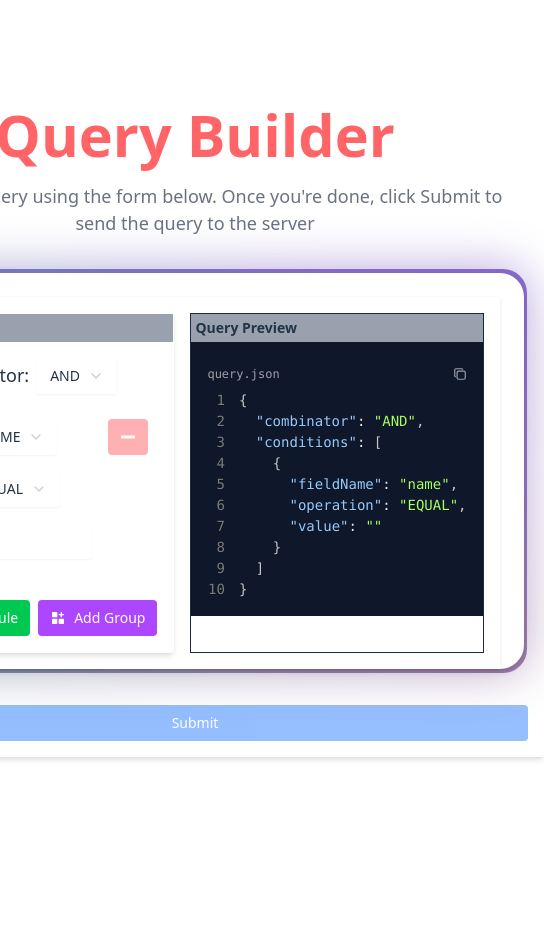
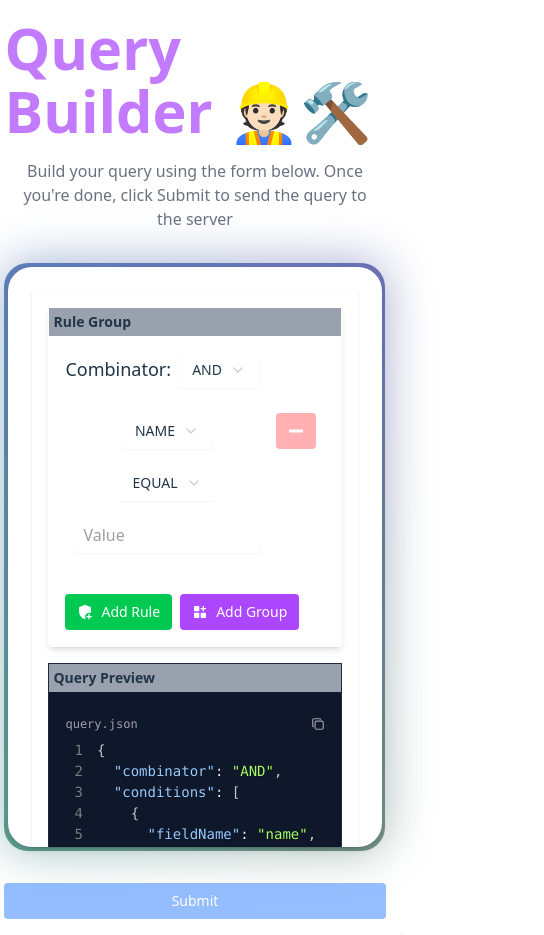
Before and after one commit to atuljha23/query-builder, a React (Vite) app: page / in a window 390 px wide. Shown: the whole page, 544 px wide, since content can reach past the window. Before the commit the page ends 844 px from the top, so only its background shows below. Built offline with nearby package versions, Linux system fonts and the light colour scheme.

Commit message:
Added Toast for better UI error handling message and success message

```diff
--- a/package.json
+++ b/package.json
@@ -31,11 +31,13 @@
     "express": "^4.21.2",
     "lucide-react": "^0.487.0",
     "motion": "^12.6.3",
+    "next-themes": "^0.4.6",
     "postcss": "^8.5.3",
     "react": "18.3.1",
     "react-dom": "18.3.1",
     "react-icons": "^5.5.0",
     "react-syntax-highlighter": "^15.6.1",
+    "sonner": "^2.0.3",
     "tailwind-merge": "^3.1.0",
     "tailwindcss": "^4.1.3",
     "tailwindcss-animate": "^1.0.7",
--- a/src/client/App.tsx
+++ b/src/client/App.tsx
@@ -1,5 +1,6 @@
 import { QueryBuilder } from "./components/QueryBuilder";
 import { ThemeProvider } from "./components/theme-provider";
+import { Toaster } from "@/components/ui/sonner";
 
 function App() {
   return (
@@ -7,6 +8,7 @@ function App() {
       <div>
         <QueryBuilder />
       </div>
+      <Toaster />
     </ThemeProvider>
   );
 }
--- a/src/client/components/QueryBuilder.tsx
+++ b/src/client/components/QueryBuilder.tsx
@@ -4,6 +4,7 @@ import { RuleGroupType } from "@/types/rules";
 import { Button } from "./ui/button";
 import { BackgroundGradient } from "./ui/background-gradient";
 import { CodeBlock } from "./ui/codeblock";
+import { toast } from "sonner";
 
 // This is the initial state of the query builder
 const initialGroup: RuleGroupType = {
@@ -32,13 +33,14 @@ export function QueryBuilder() {
   // Handler for when the query changes
   const handleQueryChange = (newQuery: RuleGroupType) => {
     setQuery(newQuery);
-    setWelcomeMessage("Query updated! Click Submit to send the query.");
+    setWelcomeMessage(
+      "Query updated! Click Submit to send the json payload to the server ⚡"
+    );
     setSubmitDisabled(false);
   };
 
   // Handler for when the form is submitted
   const handleSubmit = () => {
-    console.log("Submitted query:", query);
     // Here we would typically send the query to our backend
     fetch(`${apiUrl}/save-rules`, {
       method: "POST",
@@ -47,12 +49,17 @@ export function QueryBuilder() {
     })
       .catch((error) => {
         console.error("Error submitting query:", error);
+        toast.error("Failed to submit query.");
+        setWelcomeMessage("Failed to submit query, please try again.");
       })
       .then((response) => {
         if (response && response.ok) {
           setWelcomeMessage("Query submitted successfully!");
+          toast.success("Query submitted successfully!");
         } else {
           alert("Failed to submit query.");
+          setWelcomeMessage("Failed to submit query, please try again.");
+          toast.error("Failed to submit query.");
         }
       })
       .finally(() => {
@@ -63,6 +70,7 @@ export function QueryBuilder() {
         document.body.appendChild(link);
         link.click();
         document.body.removeChild(link);
+        toast.success("File downloaded successfully!");
       });
   };
 
@@ -71,18 +79,18 @@ export function QueryBuilder() {
   // }, [query]); // For debugging purposes
 
   return (
-    <div className="flex flex-col shadow-md w-full items-center justify-center gap-4 p-4">
+    <div className="flex flex-col shadow-lg w-full items-center justify-center gap-4 p-4 rounded">
       <div>
-        <h1 className="text-4xl flex text-red-400 dark:text-blue-100 font-bold justify-center mb-4">
-          Query Builder
+        <h1 className="text-lg md:text-4xl flex text-purple-400 dark:text-blue-100 font-bold justify-center mb-4">
+          Query Builder 👷🏻🛠️
         </h1>
-        <p className="text-gray-500 dark:text-gray-300 text-center m-4">
+        <p className="text-gray-500 dark:text-gray-300 text-center m-4 text-base md:text-lg">
           {welcomeMessage}
         </p>
       </div>
       <BackgroundGradient className="rounded-3xl pl-6 pt-6 pr-6 flex-1 bg-white dark:bg-zinc-900 shadow-md w-full mx-auto">
-        <div className="max-h-[calc(100vh-18rem)] overflow-y-auto rounded-lg p-4 shadow-sm">
-          <div className="flex flex-row gap-4 w-full">
+        <div className="max-h-[calc(100vh-18rem)] overflow-auto rounded-lg p-4 shadow-sm">
+          <div className="flex flex-col md:flex-row gap-4 w-full">
             <div className="">
               <GroupedRules
                 group={query}
--- /dev/null
+++ b/src/client/components/ui/sonner.tsx
@@ -0,0 +1,31 @@
+"use client";
+
+import { useTheme } from "next-themes";
+import { Toaster as Sonner } from "sonner";
+
+type ToasterProps = React.ComponentProps<typeof Sonner>;
+
+const Toaster = ({ ...props }: ToasterProps) => {
+  const { theme = "system" } = useTheme();
+
+  return (
+    <Sonner
+      theme={theme as ToasterProps["theme"]}
+      className="toaster group"
+      toastOptions={{
+        classNames: {
+          toast:
+            "group toast group-[.toaster]:bg-background group-[.toaster]:text-foreground group-[.toaster]:border-border group-[.toaster]:shadow-lg",
+          description: "group-[.toast]:text-muted-foreground",
+          actionButton:
+            "group-[.toast]:bg-primary group-[.toast]:text-primary-foreground",
+          cancelButton:
+            "group-[.toast]:bg-muted group-[.toast]:text-muted-foreground",
+        },
+      }}
+      {...props}
+    />
+  );
+};
+
+export { Toaster };
```
Also changed, not shown: 1 other file (tests, documents, lock files or other folders).
